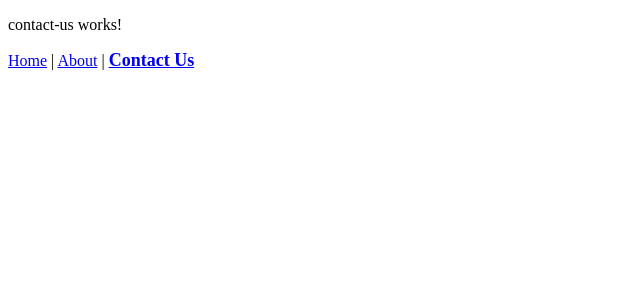
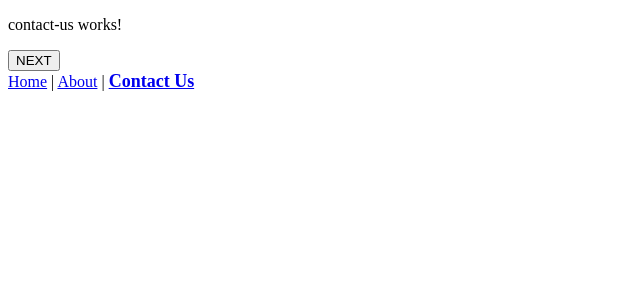
Before and after one commit to vishnuttxminds/angular_routing, an Angular app: page /contact in a window 1280 px wide. Shown: the top 300 px of the page, without its empty margins (0-640 px from the left). Built offline with nearby package versions, Linux system fonts and the light colour scheme.

Commit message:
navigation

```diff
--- a/src/app/contact-us/contact-us.component.html
+++ b/src/app/contact-us/contact-us.component.html
@@ -1 +1,7 @@
 <p>contact-us works!</p>
+
+<div>
+    <button (click)="navihateToNext()">
+        NEXT
+    </button>
+</div>
--- a/src/app/contact-us/contact-us.component.ts
+++ b/src/app/contact-us/contact-us.component.ts
@@ -1,4 +1,5 @@
-import { Component } from '@angular/core';
+import { Component, inject } from '@angular/core';
+import { Router , ActivatedRoute} from '@angular/router';
 
 @Component({
   selector: 'app-contact-us',
@@ -6,5 +7,15 @@ import { Component } from '@angular/core';
   styleUrls: ['./contact-us.component.css']
 })
 export class ContactUsComponent {
+  router : Router = inject(Router)
+  active : ActivatedRoute = inject(ActivatedRoute)
+
+  // constructor(private router: Router) {}
+
+  navihateToNext(){
+    console.log("NExt click activated")
+    // this.router.navigate(['about'], {relativeTo : this.active})
+    this.router.navigateByUrl('about')
+  }
 
 }
```
